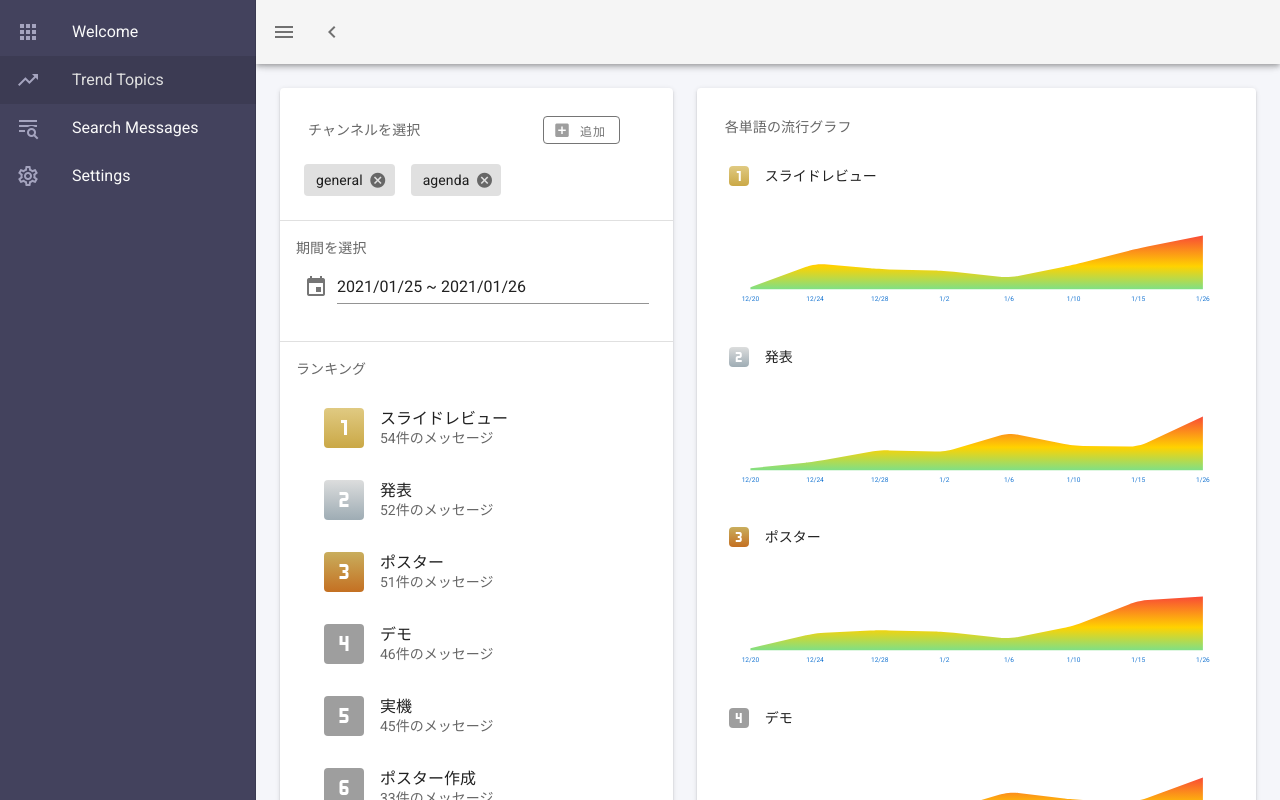
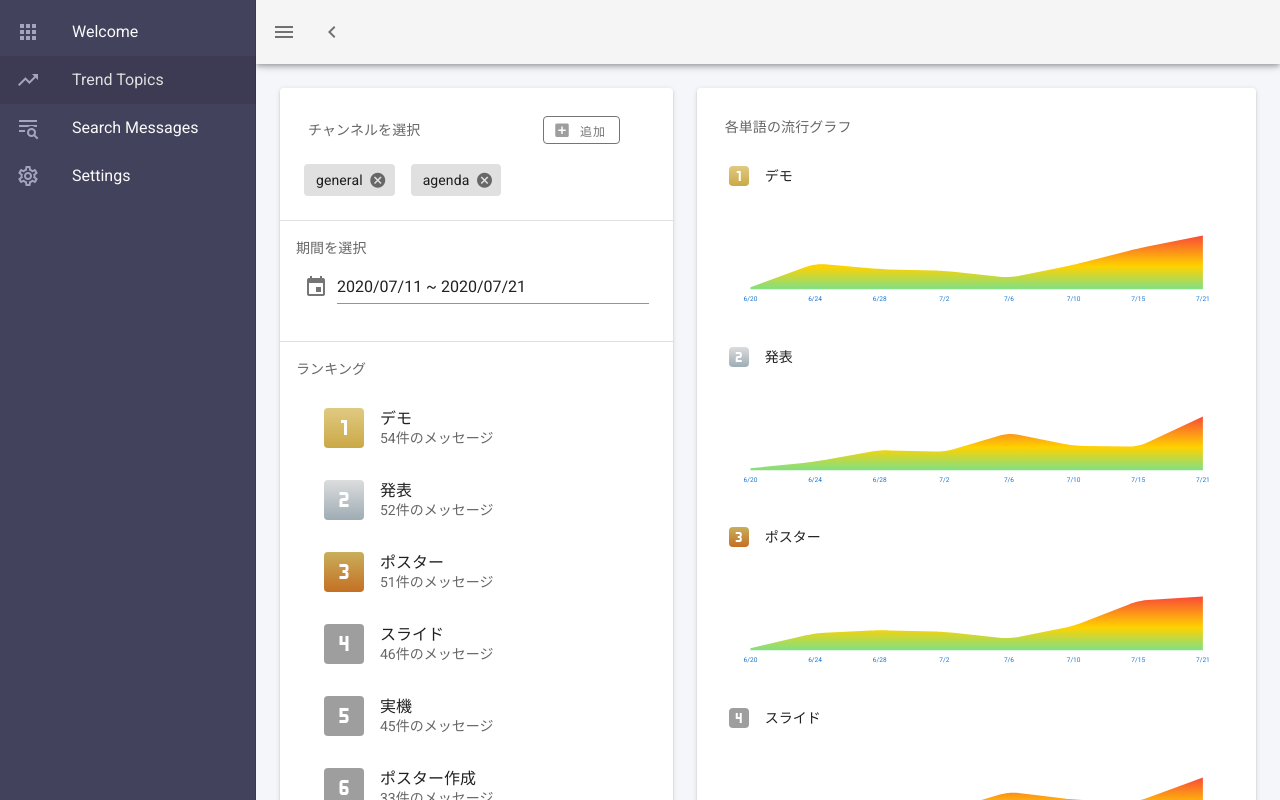
Before and after one commit to Ryotaro-Hayashi/slack-visualization, a Nuxt app in the folder project/: page / in a window 1280 px wide. Shown: the top 800 px of the page. Built offline with nearby package versions, Linux system fonts and the light colour scheme.

Commit message:
[fix] テキスト修正

```diff
--- a/project/src/pages/index.vue
+++ b/project/src/pages/index.vue
@@ -244,7 +244,7 @@ export default {
       {
         icon: 'mdi-numeric-1',
         subtitle: '54件のメッセージ',
-        title: 'スライドレビュー',
+        title: 'デモ',
         color: 'gold',
         value: [
           200,
@@ -292,7 +292,7 @@ export default {
       {
         icon: 'mdi-numeric-4',
         subtitle: '46件のメッセージ',
-        title: 'デモ',
+        title: 'スライド',
         color: 'grey',
         value: [
           300,
@@ -402,16 +402,16 @@ export default {
         ],
       },
     ],
-    dates: ['2021-01-25', '2021-01-26'],
+    dates: ['2020-07-11', '2020-07-21'],
     labels: [
-      '12/20',
-      '12/24',
-      '12/28',
-      '1/2',
-      '1/6',
-      '1/10',
-      '1/15',
-      '1/26',
+      '6/20',
+      '6/24',
+      '6/28',
+      '7/2',
+      '7/6',
+      '7/10',
+      '7/15',
+      '7/21',
     ],
   }),
   computed: {
--- a/project/src/pages/search/result.vue
+++ b/project/src/pages/search/result.vue
@@ -15,7 +15,7 @@
 
       <v-col cols="12">
         <v-card>
-          <v-card-text>関連する単語：スライド作成，スライドレビュー，デモ，発表</v-card-text>
+          <v-card-text>関連する単語：レビュー，デモ，発表</v-card-text>
         </v-card>
 
       </v-col>
@@ -72,35 +72,35 @@
       page: 1,
       query: '',
       items: [
-        { header: '検索結果83件' },
+        { header: '検索結果54件' },
         {
-          avatar: 'https://cdn.vuetifyjs.com/images/lists/1.jpg',
-          title: 'Brunch this weekend? <span class="grey--text text--lighten-1">14:20</span>',
-          subtitle: `<span class="text--primary">Ali Connors</span> &mdash; I'll be in your neighborhood doing errands this weekend. Do you want to hang out?`,
+          avatar: 'https://cdn.vuetifyjs.com/images/lists/4.jpg',
+          title: 'Ryotaro <span class="grey--text text--lighten-1">20:20</span>',
+          subtitle: '頂いたレビューをもとに発表スライドを修正しました. 確認よろしくお願いします.',
         },
         { divider: true, inset: true },
         {
           avatar: 'https://cdn.vuetifyjs.com/images/lists/2.jpg',
-          title: 'Summer BBQ <span class="grey--text text--lighten-1">14:20</span>',
-          subtitle: `<span class="text--primary">to Alex, Scott, Jennifer</span> &mdash; Wish I could come, but I'm out of town this weekend.`,
+          title: 'Ryotaro Hyashi <span class="grey--text text--lighten-1">16:27</span>',
+          subtitle: `スライドのレビューするから各位準備しておいてね`,
         },
         { divider: true, inset: true },
         {
           avatar: 'https://cdn.vuetifyjs.com/images/lists/3.jpg',
-          title: 'Oui oui <span class="grey--text text--lighten-1">14:20</span>',
-          subtitle: '<span class="text--primary">Sandra Adams</span> &mdash; Do you have Paris recommendations? Have you ever been?',
+          title: '林  遼太朗 <span class="grey--text text--lighten-1">16:20</span>',
+          subtitle: '<span class="text--primary">@here</span> 7/13(金)4限にデモのテストします！お手数ですがよろしくお願いします！🙇‍♂️',
         },
         { divider: true, inset: true },
         {
-          avatar: 'https://cdn.vuetifyjs.com/images/lists/4.jpg',
-          title: 'Birthday gift <span class="grey--text text--lighten-1">14:20</span>',
-          subtitle: '<span class="text--primary">Trevor Hansen</span> &mdash; Have any ideas about what we should get Heidi for her birthday?',
+          avatar: 'https://cdn.vuetifyjs.com/images/lists/1.jpg',
+          title: '林  遼太朗 <span class="grey--text text--lighten-1">11:20</span>',
+          subtitle: `<span class="text--primary">@here </span>発表で使うスライドの修正っていつ終わる？`,
         },
         { divider: true, inset: true },
         {
           avatar: 'https://cdn.vuetifyjs.com/images/lists/5.jpg',
-          title: 'Recipe to try',
-          subtitle: '<span class="text--primary">Britta Holt</span> &mdash; We should eat this: Grate, Squash, Corn, and tomatillo Tacos.',
+          title: 'Hayashi <span class="grey--text text--lighten-1">11:08</span>',
+          subtitle: '発表時間は10分です！レビューお願いします！',
         },
       ],
     }),
```
